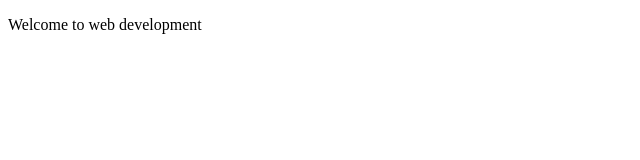
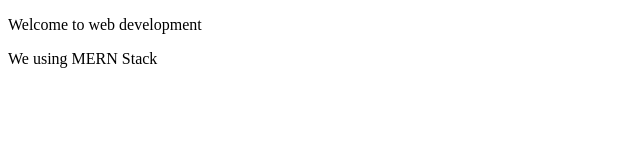
Before and after one commit to kavinkundadam/sampleproject, a plain HTML site: page index.html in a window 1280 px wide. Shown: the whole page, without its empty margins (0-640 px from the left). Drawn offline with Linux system fonts and the light colour scheme.

Commit message:
Feat: Added a new line

```diff
--- a/index.html
+++ b/index.html
@@ -7,5 +7,6 @@
 </head>
 <body>
     <p> Welcome to web development </p>
+    <p> We using MERN Stack </p>
 </body>
 </html>
```
